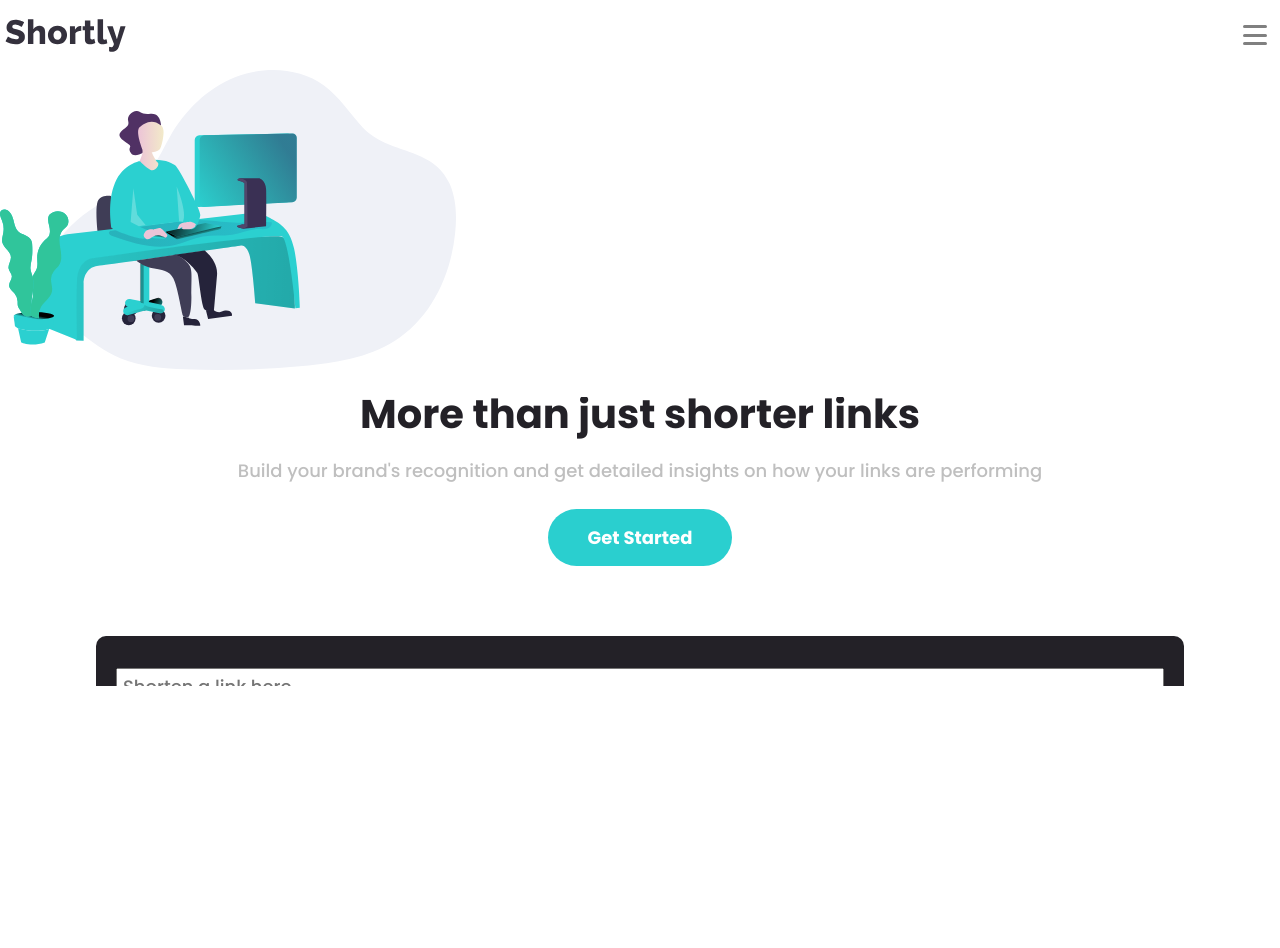
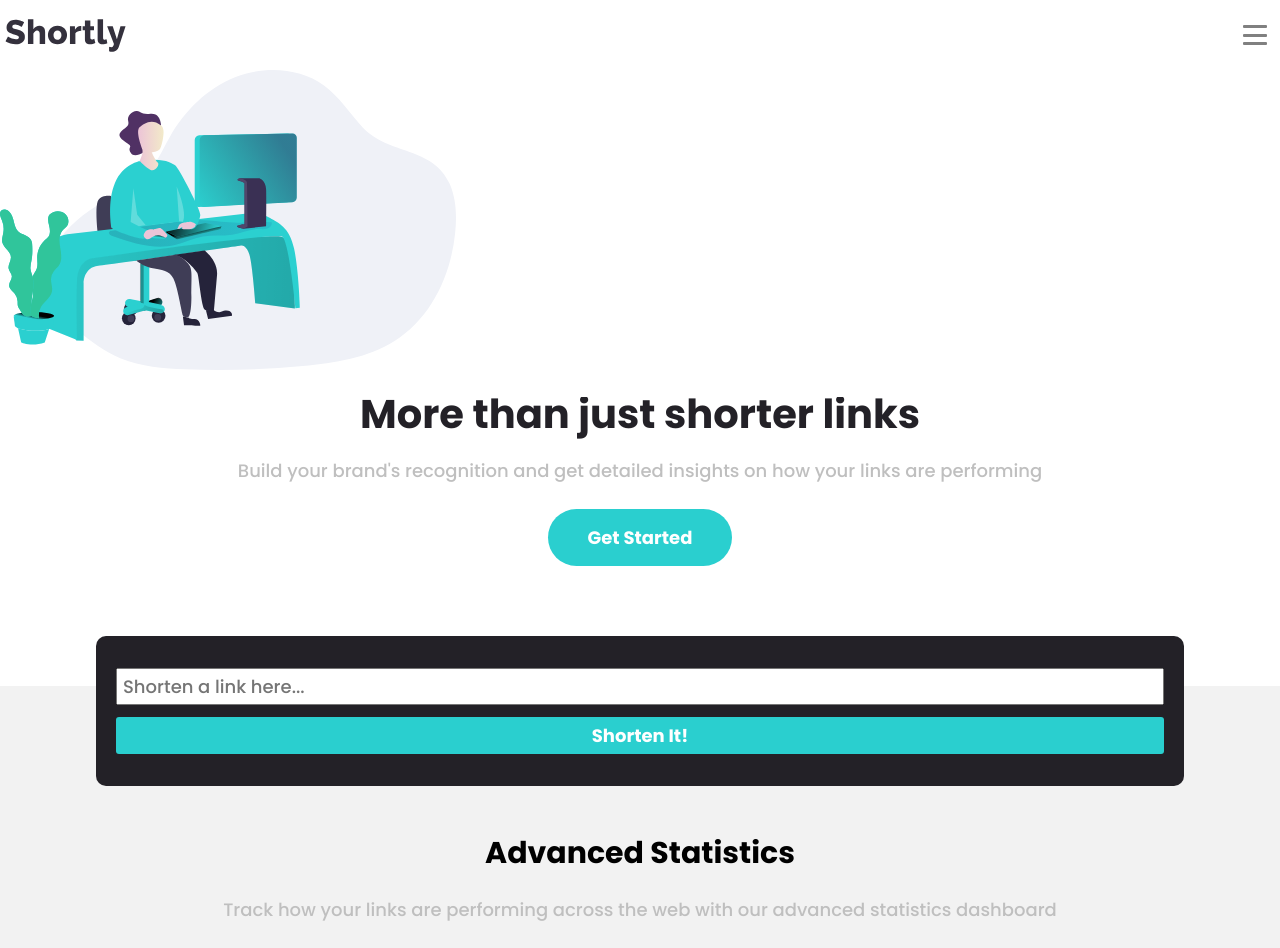
Before and after one commit to migueldeleon012/url-shortener, a React (Create React App) app: page / in a window 1280 px wide. Before the commit the page ends 800 px from the top, so only its background shows below. Built offline with nearby package versions, Linux system fonts and the light colour scheme.

Commit message:
feat: considered smaller title in TitleWDesc

```diff
--- a/src/components/Header/index.jsx
+++ b/src/components/Header/index.jsx
@@ -9,10 +9,13 @@ const Header = () => {
         alt="illustration working"
         className="illustration-logo"
       />
-      <TitleWDesc
-        title="More than just shorter links"
-        subtitle="Build your brand's recognition and get detailed insights on how your links are performing"
-      />
+      <div className="header__content">
+        <TitleWDesc
+          title="More than just shorter links"
+          subtitle="Build your brand's recognition and get detailed insights on how your links are performing"
+        />
+        <button className="btn-default">get started</button>
+      </div>
     </div>
   );
 };
--- a/src/components/Statistics/index.jsx
+++ b/src/components/Statistics/index.jsx
@@ -1,9 +1,17 @@
 import UrlShortener from '../UrlShortener';
+import TitleWDesc from '../TitleWDesc';
 
 const Statistics = () => {
   return (
     <div className="statistics">
       <UrlShortener />
+      <div className="statistics__content">
+        <div className="spacer"></div>
+        <TitleWDesc
+          smallTitle="Advanced Statistics"
+          subtitle="Track how your links are performing across the web with our advanced statistics dashboard"
+        />
+      </div>
     </div>
   );
 };
--- a/src/components/TitleWDesc/index.jsx
+++ b/src/components/TitleWDesc/index.jsx
@@ -2,10 +2,10 @@ import React from 'react';
 
 const TitleWDesc = (props) => {
   return (
-    <div className={`title-with-desc ${props.small && 'small'}`}>
-      <h1>{props.title}</h1>
-      <p>{props.subtitle}</p>
-      <button className="btn-default">get started</button>
+    <div className={`title-with-desc ${props.allSmall && 'small'}`}>
+      {props.title && <h1>{props.title}</h1>}
+      {props.smallTitle && <h2>{props.smallTitle}</h2>}
+      {props.subtitle && <p>{props.subtitle}</p>}
     </div>
   );
 };
--- a/src/styles/header.scss
+++ b/src/styles/header.scss
@@ -6,4 +6,9 @@
     height: 300px;
     margin-bottom: 20px;
   }
+
+  &__content {
+    @include flexCenter;
+    flex-direction: column;
+  }
 }
--- a/src/styles/navbar.scss
+++ b/src/styles/navbar.scss
@@ -23,7 +23,7 @@
       width: 80%;
       height: 3px;
       background-color: #808080;
-      border-radius: 2px;
+      border-radius: 1px;
     }
   }
 }
--- a/src/styles/statistics.scss
+++ b/src/styles/statistics.scss
@@ -1,6 +1,12 @@
 .statistics {
   margin-top: 120px;
-  background-color: lighten($gray, 15%);
+  background-color: lighten($gray, 20%);
   position: relative;
   overflow: visible;
+
+  .statistics__content {
+    .spacer {
+      margin-top: 150px;
+    }
+  }
 }
--- a/src/styles/title-w-desc.scss
+++ b/src/styles/title-w-desc.scss
@@ -13,6 +13,10 @@
     color: $very-dark-violet;
   }
 
+  h2 {
+    font-size: 30px;
+  }
+
   p {
     color: $gray;
     margin: 25px 0;
```
